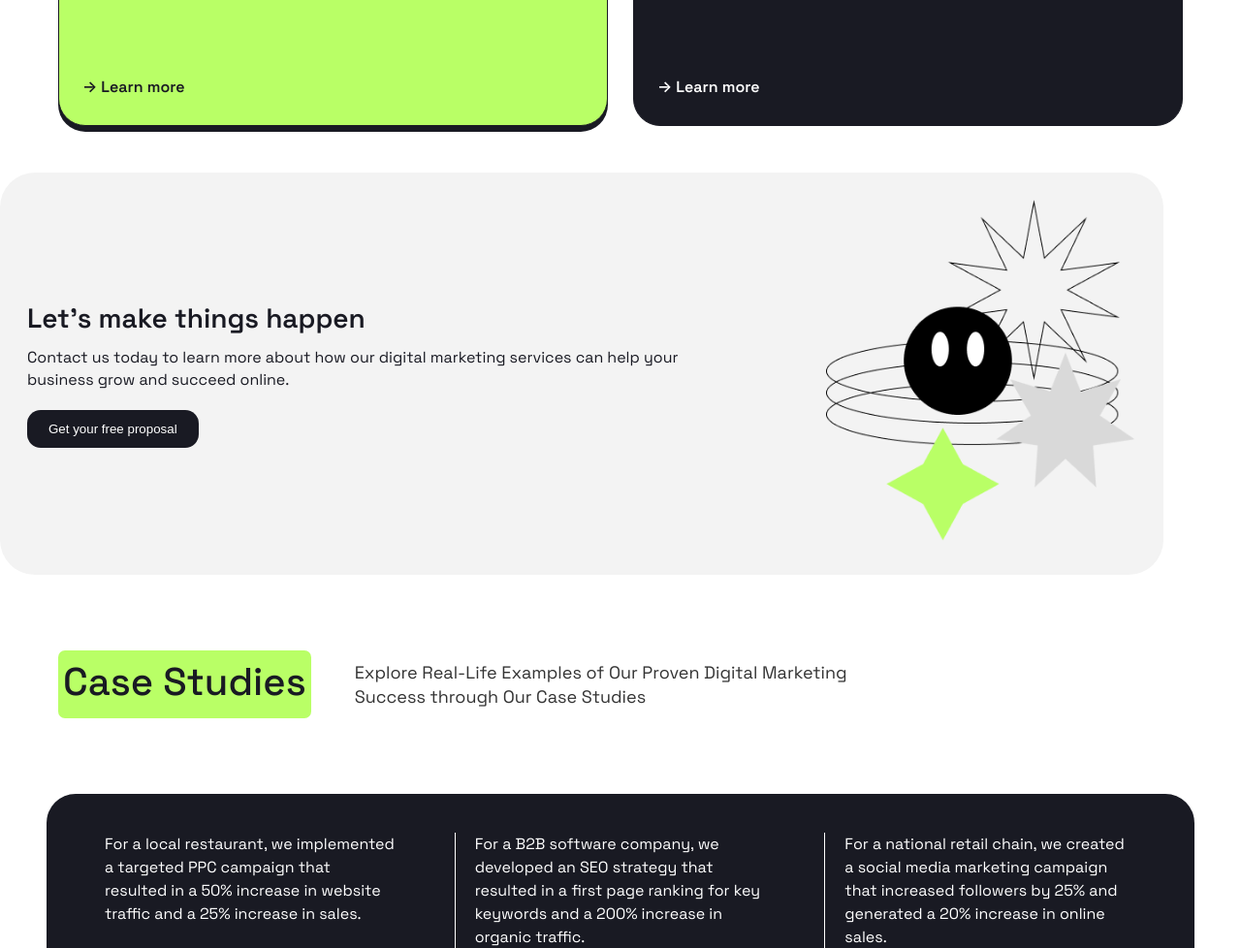
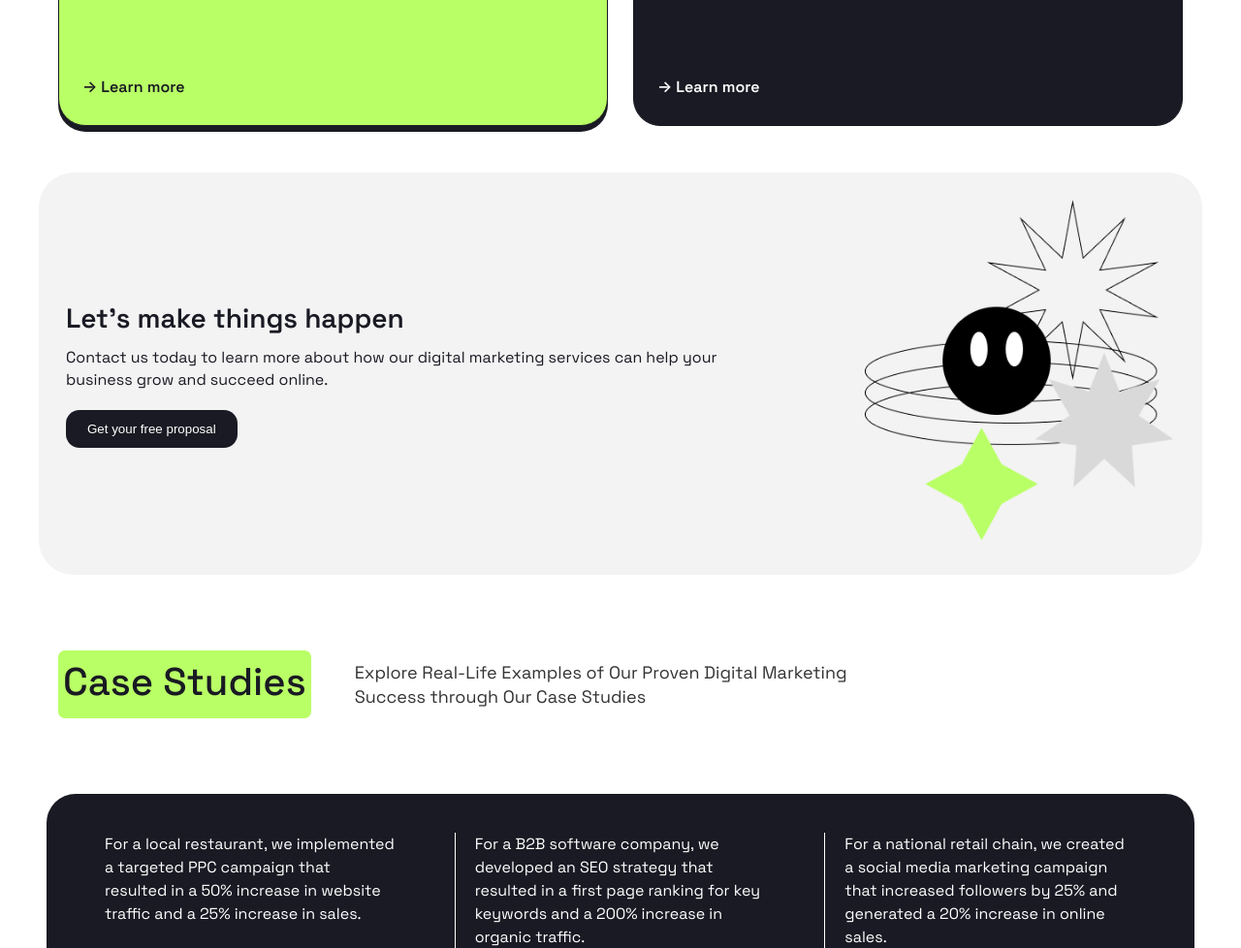
Before and after one commit to HirChauhan-21/projects, a plain HTML site: page index.html in a window 1280 px wide. Shown: the part 1446-2424 px from the top of the page at 97% size. Drawn offline with Linux system fonts and the light colour scheme.

Commit message:
style.css

```diff
--- a/style.css
+++ b/style.css
@@ -255,7 +255,7 @@ body {
     background: var(--muted);
     border-radius: 36px;
     padding: 28px;
-    margin: 48px 0;
+    margin: 48px auto;
 }
 
 .proposal-card {
```
